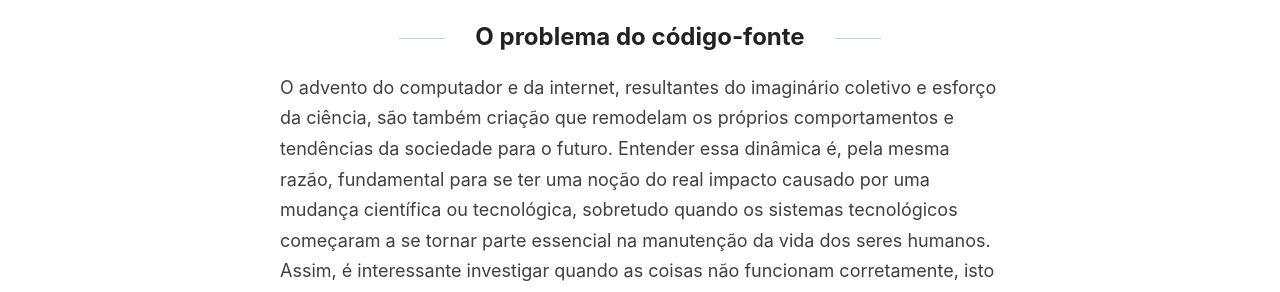
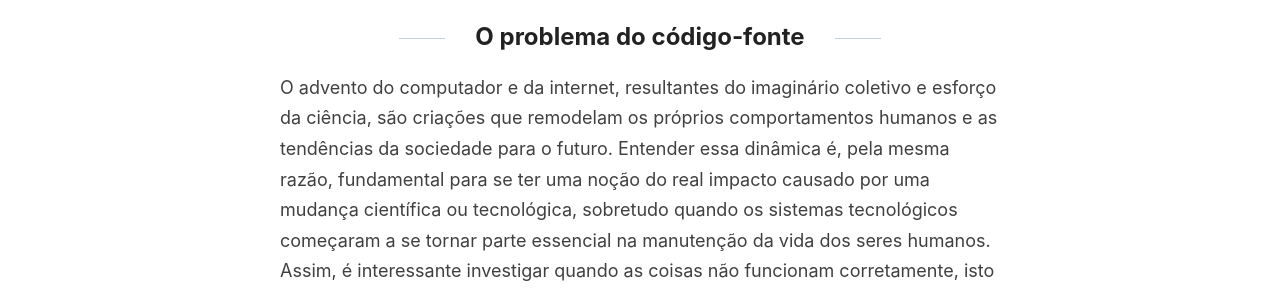
Before and after one commit to tonidandel/otelegrafo_, a Jekyll site: the page built from _posts/2022-08-30-uma-cyborg-no-movimento-open-source .md, in a window 1280 px wide and 900 px high, scrolled down 319 px. Shown: the part 183-475 px from the top of the window. Built offline with Jekyll 4.4.1, drawn with Linux system fonts in a browser that asks for light colours; nearby versions of some CDN libraries; some web fonts are replaced; some of the changed text lies outside the part shown.

Commit message:
novo post

```diff
--- a/_posts/2022-08-30-uma-cyborg-no-movimento-open-source .md
+++ b/_posts/2022-08-30-uma-cyborg-no-movimento-open-source .md
@@ -11,7 +11,7 @@ Se um computador trava e apresenta a famosa *"tela azul"*, é até possível pen
 
 ## O problema do código-fonte
 
-O advento do computador e da internet, resultantes do imaginário coletivo e esforço da ciência, são também criação que remodelam os próprios comportamentos e tendências da sociedade para o futuro. Entender essa dinâmica é, pela mesma razão, fundamental para se ter uma noção do real impacto causado por uma mudança científica ou tecnológica, sobretudo quando os sistemas tecnológicos começaram a se tornar parte essencial na manutenção da vida dos seres humanos. Assim, é interessante investigar quando as coisas não funcionam corretamente, isto é, o que acontece quando uma tecnologia não "funciona" como desejado? Para isto, vamos analisar o caso de uma verdadeira "ciborgue", que teve, instalado em seu peito, um dispositivo com um sistema operacional proprietário.
+O advento do computador e da internet, resultantes do imaginário coletivo e esforço da ciência, são criações que remodelam os próprios comportamentos humanos e as tendências da sociedade para o futuro. Entender essa dinâmica é, pela mesma razão, fundamental para se ter uma noção do real impacto causado por uma mudança científica ou tecnológica, sobretudo quando os sistemas tecnológicos começaram a se tornar parte essencial na manutenção da vida dos seres humanos. Assim, é interessante investigar quando as coisas não funcionam corretamente, isto é, o que acontece quando uma tecnologia não "funciona" como desejado? Para isto, vamos analisar o caso de uma verdadeira "ciborgue", que teve, instalado em seu peito, um dispositivo com um sistema operacional proprietário.
 
 <img title="" src="https://otelegrafo.com/images/open-source-initiative.jpg" alt="Movimento do Código-fonte aberto." data-align="center" width="200">
  *Movimento do Código-fonte Aberto (_Open Source Initiative_)*
```
